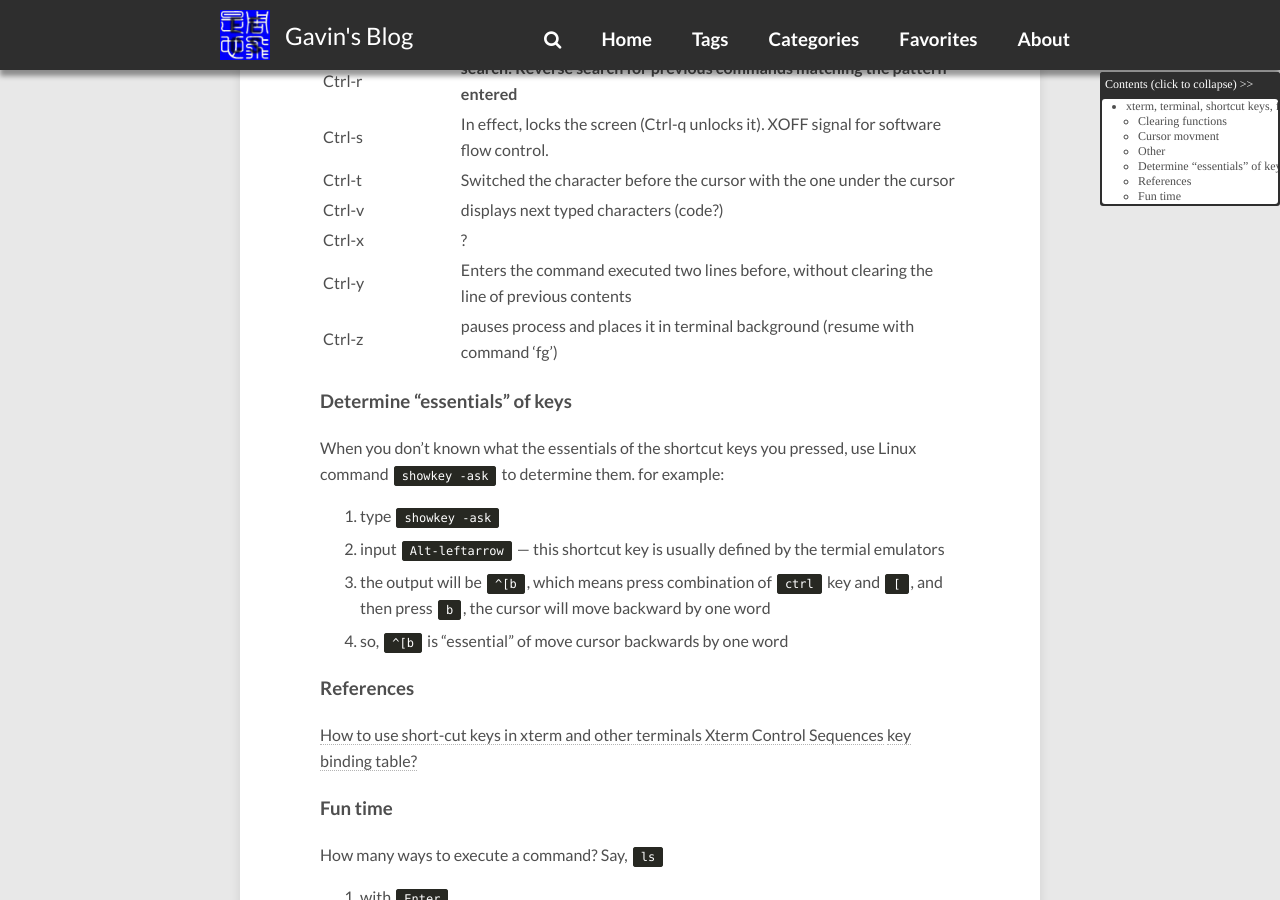
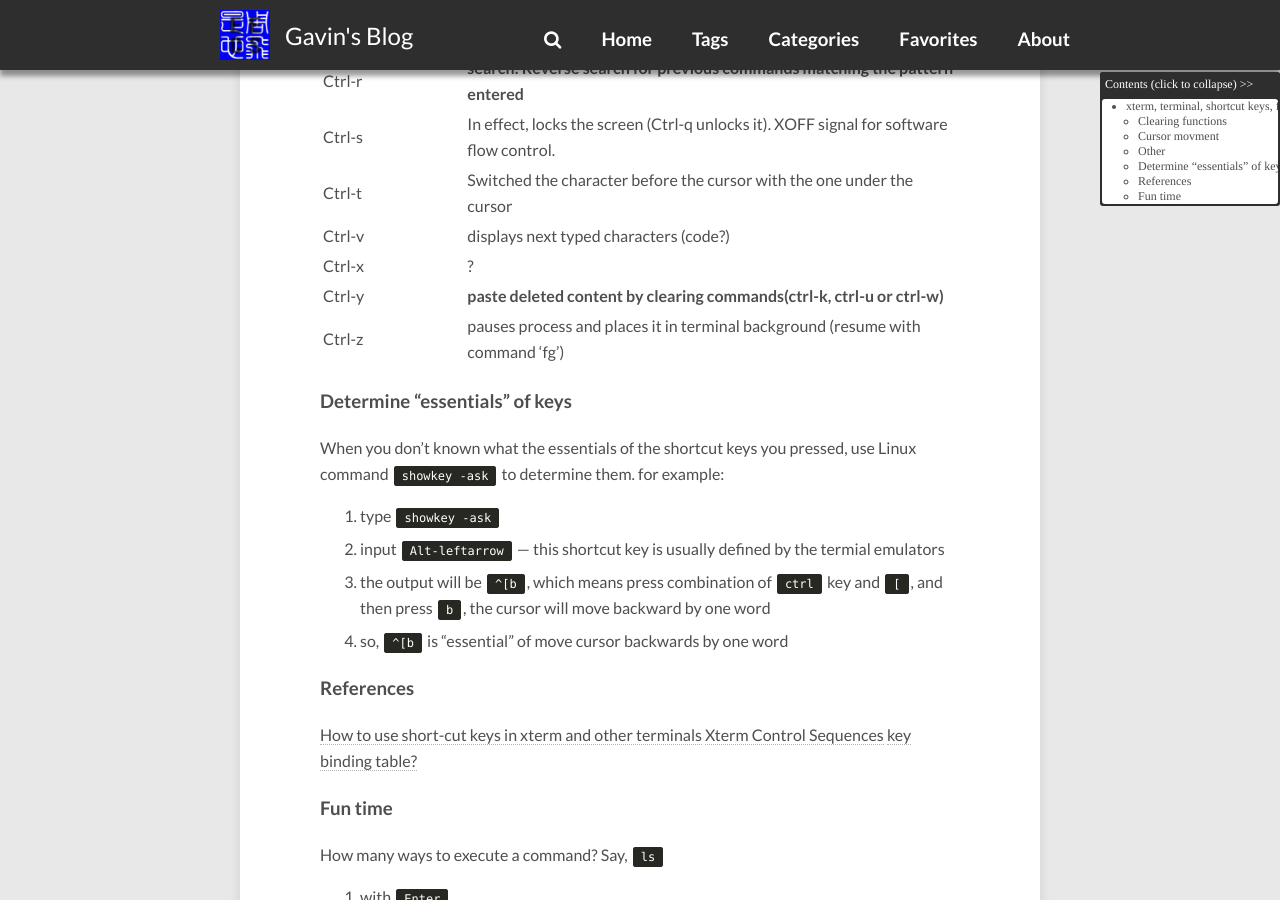
Before and after one commit to gavinchou/gavinchou.github.io, a Jekyll site: the page built from _posts/2016-07-16-terminal-shortcut-and-function-keys.md, in a window 1280 px wide and 900 px high, scrolled down 2168 px. Built offline with Jekyll 4.4.1, drawn with Linux system fonts in a browser that asks for light colours; comment, search, counter and statistics services are not loaded.

Commit message:
Update readme link and terminal shortcut

```diff
--- a/_posts/2016-07-16-terminal-shortcut-and-function-keys.md
+++ b/_posts/2016-07-16-terminal-shortcut-and-function-keys.md
@@ -70,7 +70,7 @@ Ctrl-s            | In effect, locks the screen (Ctrl-q unlocks it). XOFF signal
 Ctrl-t            | Switched the character before the cursor with the one under the cursor
 Ctrl-v            | displays next typed characters (code?)
 Ctrl-x            |  ?
-Ctrl-y            | Enters the command executed two lines before, without clearing the line of previous contents
+Ctrl-y            | **paste deleted content by clearing commands(ctrl-k, ctrl-u or ctrl-w)**
 Ctrl-z            | pauses process and places it in terminal background (resume with command 'fg')
 
 ### Determine "essentials" of keys
```
Also changed, not shown: README.md.
